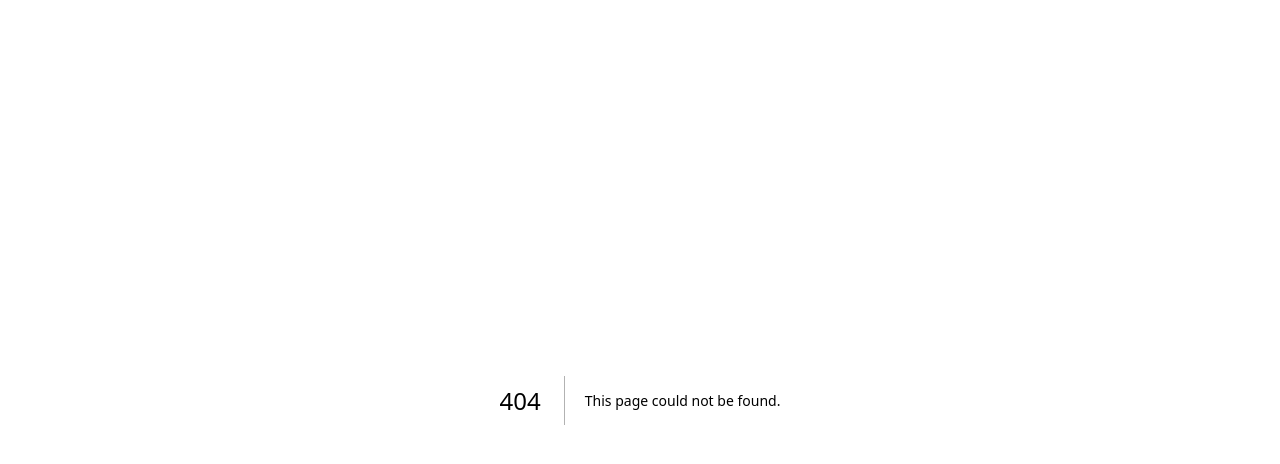
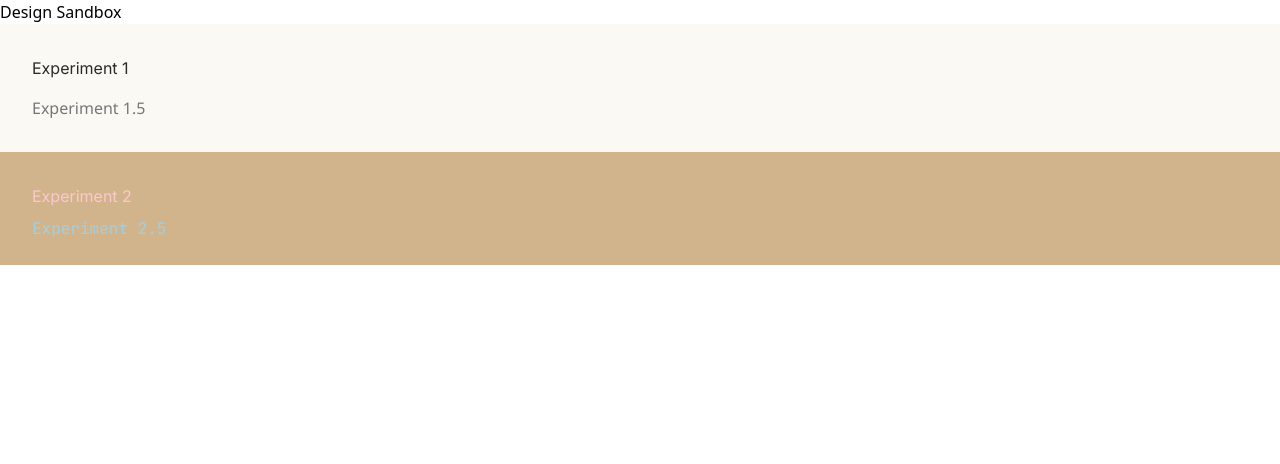
Before and after one commit to benjaminferreira/benjaminferreira.dev, a Next.js app: page /sandbox in a window 1280 px wide. Before the commit this address had no page. Shown: the top 464 px of the page. Built offline with nearby package versions, Linux system fonts and the light colour scheme.

Commit message:
Add font imports, design tokens, and sandbox page

```diff
--- a/src/app/globals.css
+++ b/src/app/globals.css
@@ -1 +1,24 @@
 @import "tailwindcss";
+
+/* COLORS */
+@theme {
+	--color-paper: #fbf9f4;
+	--color-ink: #2c2a29;
+	--color-ink-muted: #767676;
+	--color-kraft: #d2b48c;
+	--color-accent-coral: #fbc8cd;
+	--color-accent-blue: #a0cfe4;
+	--color-accent-yellow: #fff4a3;
+}
+
+/* FONTS */
+@theme {
+	--font-heading: var(--font-inter);
+	--font-body: var(--font-noto-sans);
+	--font-mono: var(--font-jetbrains-mono);
+}
+
+/* SPACING, SHADOWS, ETC (later) */
+@theme {
+	/* add as you discover them in the sandbox */
+}
--- a/src/app/layout.tsx
+++ b/src/app/layout.tsx
@@ -1,15 +1,76 @@
 import type { Metadata } from "next";
-import { Geist, Geist_Mono } from "next/font/google";
+import {
+	Fira_Code,
+	Hanken_Grotesk,
+	IBM_Plex_Mono,
+	IBM_Plex_Sans,
+	Inter,
+	JetBrains_Mono,
+	Libre_Baskerville,
+	Noto_Sans,
+	Noto_Serif,
+	Source_Serif_4,
+} from "next/font/google";
 import "./globals.css";
 
-const geistSans = Geist({
-  variable: "--font-geist-sans",
+/**
+ * Headings
+ */
+const notoSans = Noto_Sans({
+	variable: "--font-noto-sans",
 	subsets: ["latin"],
 });
 
-const geistMono = Geist_Mono({
-  variable: "--font-geist-mono",
+const inter = Inter({
+	variable: "--font-inter",
 	subsets: ["latin"],
+});
+
+const ibmPlexSans = IBM_Plex_Sans({
+	variable: "--font-ibm-plex-sans",
+	subsets: ["latin"],
+});
+
+const hankenGrotesk = Hanken_Grotesk({
+	variable: "--font-hanken-grotesk",
+	subsets: ["latin"],
+});
+
+/**
+ * Body text
+ */
+const notoSerif = Noto_Serif({
+	variable: "--font-serif",
+	subsets: ["latin"],
+});
+
+const sourceSerif4 = Source_Serif_4({
+	variable: "--font-source-serif-4",
+	subsets: ["latin"],
+});
+
+const libreBaskerville = Libre_Baskerville({
+	variable: "--font-libre-baskerville",
+	subsets: ["latin"],
+});
+
+/**
+ * Monospace
+ */
+const jetBrainsMono = JetBrains_Mono({
+	variable: "--font-jetbrains-mono",
+	subsets: ["latin"],
+});
+
+const firaCode = Fira_Code({
+	variable: "--font-fira-code",
+	subsets: ["latin"],
+});
+
+const ibmPlexMono = IBM_Plex_Mono({
+	variable: "--font-ibm-plex-mono",
+	subsets: ["latin"],
+	weight: ["400", "500", "700"],
 });
 
 export const metadata: Metadata = {
@@ -25,7 +86,7 @@ export default function RootLayout({
 	return (
 		<html
 			lang="en"
-      className={`${geistSans.variable} ${geistMono.variable} h-full antialiased`}
+			className={`${notoSans.variable} ${inter.variable} ${ibmPlexSans.variable} ${hankenGrotesk.variable} ${notoSerif.variable} ${sourceSerif4.variable} ${libreBaskerville.variable} ${jetBrainsMono.variable} ${firaCode.variable} ${ibmPlexMono.variable} h-full antialiased`}
 		>
 			<body className="min-h-full flex flex-col">{children}</body>
 		</html>
--- /dev/null
+++ b/src/app/sandbox/page.tsx
@@ -0,0 +1,19 @@
+import React from "react";
+
+export default function page() {
+	return (
+		<>
+			<main>
+				<h1>Design Sandbox</h1>
+				<section className="bg-paper p-6">
+					<h2 className="font-heading text-ink p-2">Experiment 1</h2>
+					<p className="font-body text-ink-muted p-2">Experiment 1.5</p>
+				</section>
+				<section className="bg-kraft p-6">
+					<h2 className="font-heading text-accent-coral p-2">Experiment 2</h2>
+					<code className="font-mono text-accent-blue p-2">Experiment 2.5</code>
+				</section>
+			</main>
+		</>
+	);
+}
```
Lines whose indentation alone changed are shown as unchanged.
